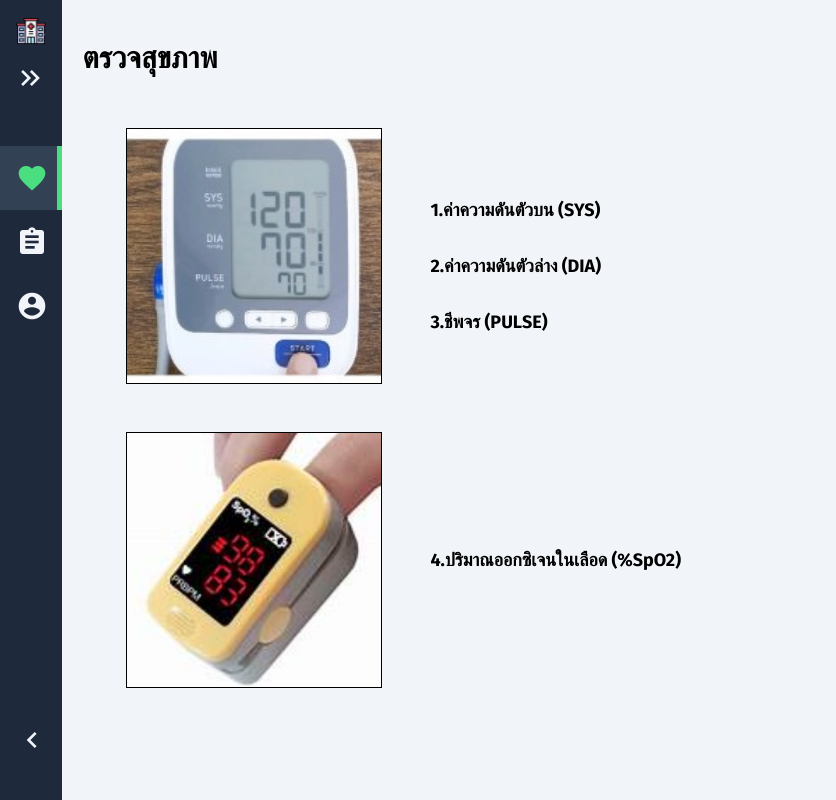
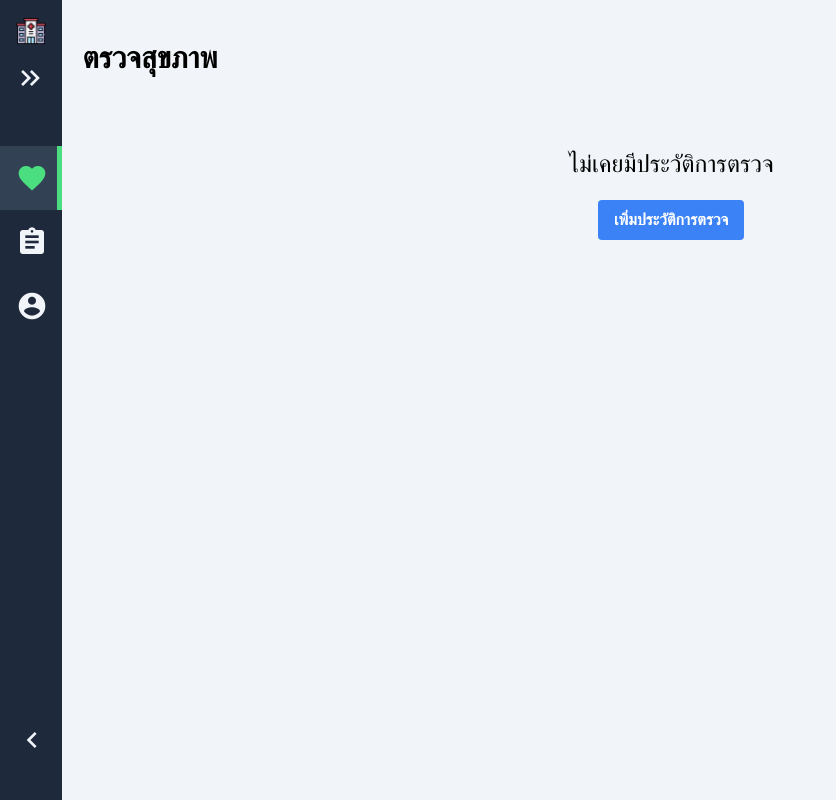
Before and after one commit to PugunP/ClientPanel, a Vue app: page / in a window 1280 px wide. Shown: the whole page, without its empty margins (0-836 px from the left). Built offline with nearby package versions, Linux system fonts and the light colour scheme; sample sign-in values are in the browser's storage.

Commit message:
เพิ่มปุ่มลิงค์ไปหน้าแสดงข้อมูล

```diff
--- a/src/views/Health.vue
+++ b/src/views/Health.vue
@@ -1,7 +1,19 @@
 <template>
 	<main id="TableList_Page">
 	  <h1 class="px-5 font-black text-3xl h-12 my-10">ตรวจสุขภาพ</h1>
-	  <div class="flex flex-col px-10 my-10">
+	  <div
+	  	v-if="!hasHealthData"
+	 	class="flex flex-col items-center">
+      <h1 class="text-2xl text-center my-5">ไม่เคยมีประวัติการตรวจ</h1>
+      <button
+	  	@click="showHealthData"
+	 	class="bg-blue-500 hover:bg-blue-700 text-white font-bold py-2 px-4 rounded">
+        เพิ่มประวัติการตรวจ
+      </button>
+    </div>
+	  <div
+	  	v-if="hasHealthData"
+	 	class="flex flex-col px-10 my-10">
 		<div class="pb-12 px-6 flex flex-col-2 items-center">
 		  <div class="w-64 h-64 overflow-hidden flex items-center justify-center border border-black">
 			<img src="../assets/bloodPressureMeter.jpg" class="w-full h-full object-cover" alt="Your Image">
@@ -23,6 +35,31 @@
 			<p>4.ปริมาณออกซิเจนในเลือด (%SpO2)</p>
 		  </div>
 		</div>
+		<button @click="showHealthData" class="bg-blue-500 hover:bg-blue-700 text-white font-bold py-2 px-4 rounded mt-8">
+        เพิ่มประวัติการตรวจ
+      </button>
 	  </div>
 	</main>
   </template>
+
+  <script>
+    import { ref } from 'vue';
+
+    export default {
+      setup() {
+        // ใช้ ref เพื่อสร้าง reactive data
+        const hasHealthData = ref(false);
+
+        // method ที่ให้เรียกเมื่อปุ่มถูกคลิก
+        const showHealthData = () => {
+          // เปลี่ยนค่าเพื่อแสดงประวัติการตรวจ
+          hasHealthData.value = !hasHealthData.value;
+        };
+
+        return {
+          hasHealthData,
+          showHealthData,
+        };
+      },
+    };
+  </script>
```
